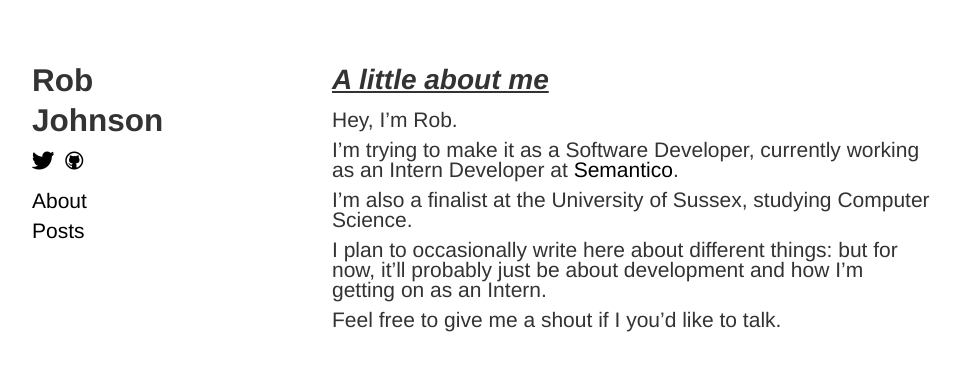
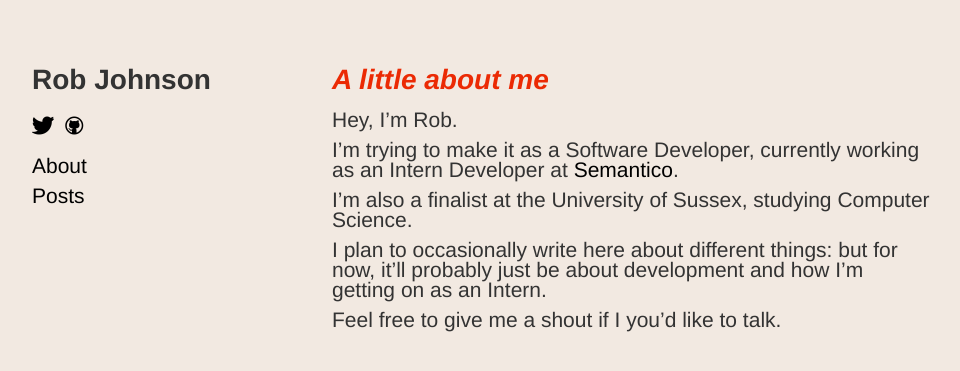
Before and after one commit to Rob-Johnson/rob-johnson.me, a Jekyll site: the page built from index.md, in a window 1280 px wide. Shown: the top 371 px of the page, without its empty margins (23-983 px from the left). Built offline with Jekyll 4.4.1, drawn with Linux system fonts in a browser that asks for light colours; Markdown is read by kramdown in place of the engine named in the settings.

Commit message:
give me color

```diff
--- a/css/home.css
+++ b/css/home.css
@@ -1,4 +1,5 @@
 body {
+  background: #F2E9E1;
   padding-top: 50px;
   font-size: 21px;
 }
@@ -7,15 +8,13 @@ a {
   text-decoration: none;
 }
 #content .title {
+  color: #EB2A04;
   font-size: 28px;
-}
-#content .title {
-  text-decoration: underline;
 }
 #about i {
   margin-right: 5px;
 }
-#about .name {
+#about h2 {
   font-size: 28px;
   padding-bottom: 5px;
 }
```
Also changed, not shown: css/home.less (+4 -4 lines).
